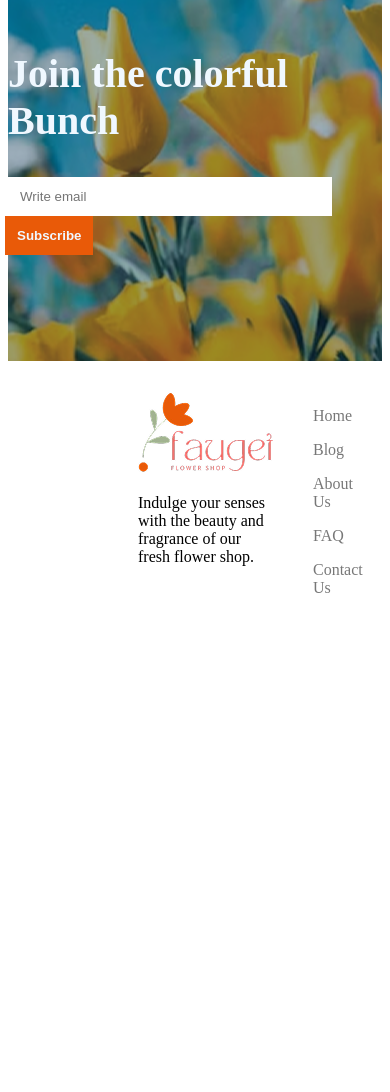
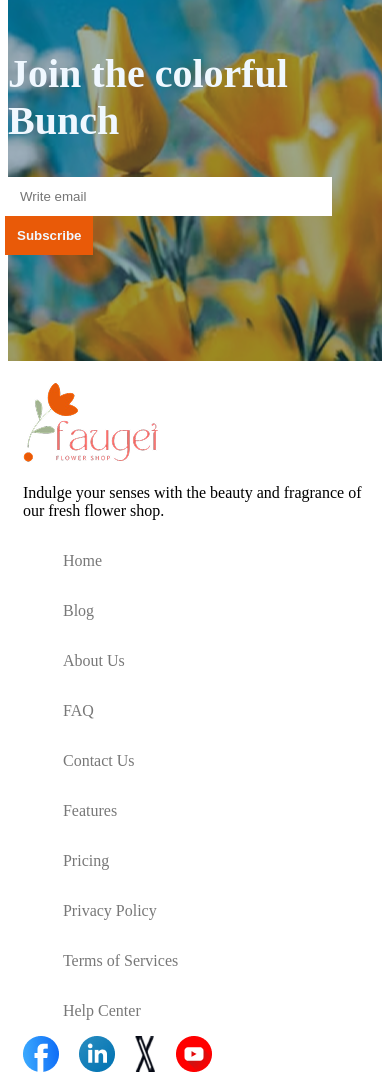
Before and after one commit to jubaer214/A02_Flower_Shop, a plain HTML site: page index.html in a window 390 px wide. Shown: the part 4838-5930 px from the top of the page. Before the commit the page ends 5517 px from the top, so only its background shows below. Drawn offline with Linux system fonts and the light colour scheme.

Commit message:
almost finished

```diff
--- a/index.html
+++ b/index.html
@@ -132,14 +132,14 @@
                 <img src="./assets/logo.png" alt="">
                 <p>Indulge your senses with the beauty and fragrance of our fresh flower shop. </p>
             </div>
-            <div>
+            <div class="footer_opt">
                 <ul><a class="a2_decor" href="#">Home</a></ul>
                 <ul><a class="a2_decor" href="#">Blog</a></ul>
                 <ul><a class="a2_decor" href="#">About Us</a></ul>
                 <ul><a class="a2_decor" href="#">FAQ</a></ul>
                 <ul><a class="a2_decor" href="#">Contact Us</a></ul>
             </div>
-            <div>
+            <div class="footer_opt">
                 <ul><a class="a2_decor" href="#">Features</a></ul>
                 <ul><a class="a2_decor" href="#">Pricing</a></ul>
                 <ul><a class="a2_decor" href="#">Privacy Policy</a></ul>
--- a/style.css
+++ b/style.css
@@ -270,3 +270,19 @@ nav li{
     text-align: center;
 
 }
+
+/* footer responsive  */
+@media screen and (max-width: 567px){
+    .footer{
+        flex-direction: column;
+        margin: 20px 4%;
+    }
+    .icon_footer{
+        display: flex;
+    }
+    .footer_opt{
+        display: flex;
+        flex-direction: column;
+        justify-content: left;
+    }
+}
```
